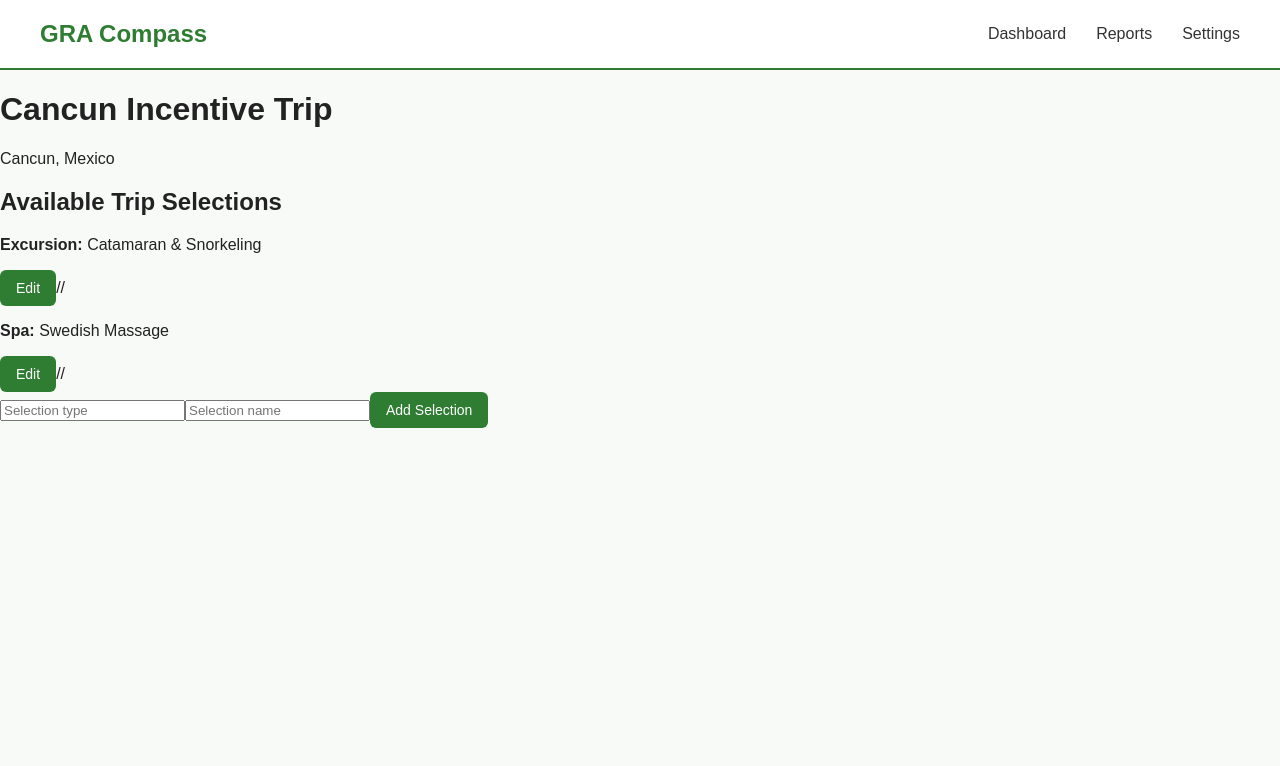
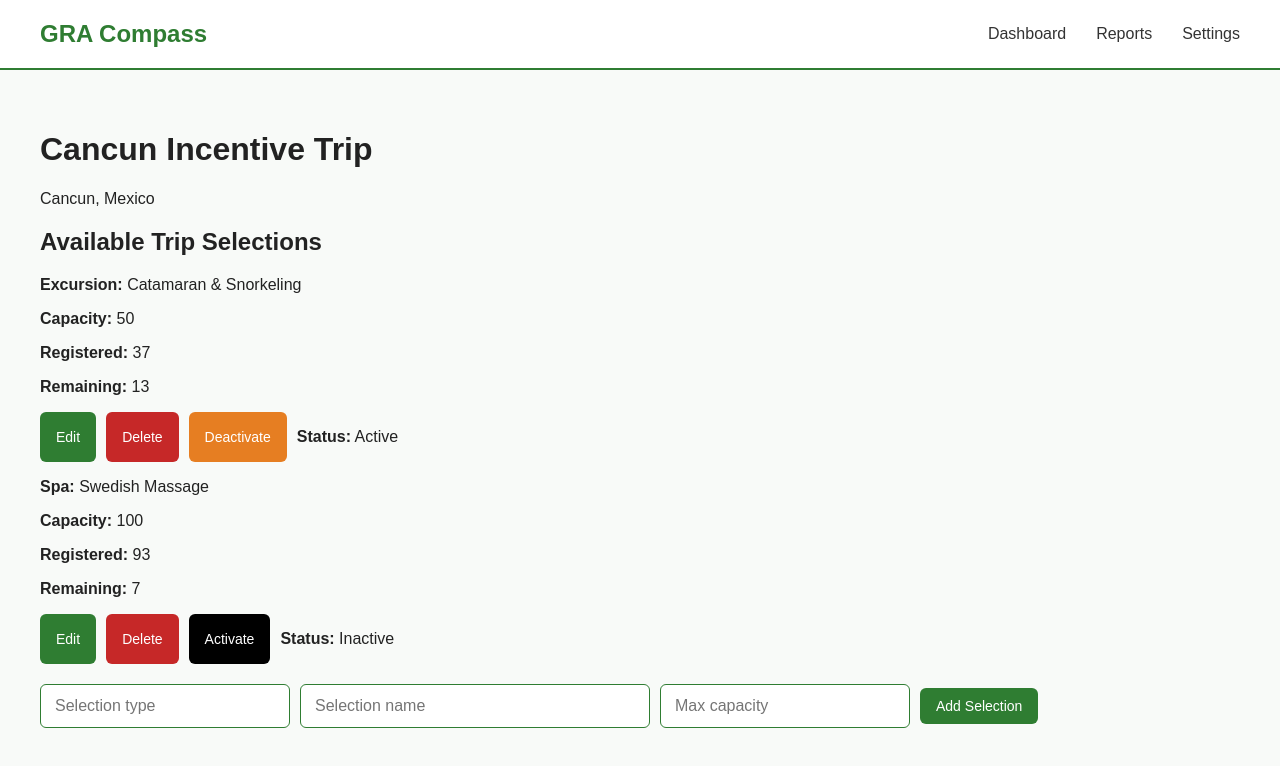
Before and after one commit to KenM66/gra-compass, a React (Vite) app in the folder gra-compass-react/: page /trips/1/manage in a window 1280 px wide. Shown: the top 766 px of the page. Built offline with nearby package versions, Linux system fonts and the light colour scheme.

Commit message:
Adjust trip management to include the adding, editing, deactivating trip selections.  Created a button on main dashboard page to add a trip.

```diff
--- a/gra-compass-react/src/components/Dashboard.css
+++ b/gra-compass-react/src/components/Dashboard.css
@@ -28,3 +28,18 @@
   overflow-x: auto;
   padding-bottom: 20px;
 }
+
+.create-trip-button {
+  margin-top: 20px;
+  padding: 10px 18px;
+  background-color: #2f7d32;
+  color: white;
+  border: none;
+  border-radius: 6px;
+  cursor: pointer;
+  font-size: 16px;
+}
+
+.create-trip-button:hover {
+  background-color: #256628;
+}
--- a/gra-compass-react/src/components/RegistrationCard.css
+++ b/gra-compass-react/src/components/RegistrationCard.css
@@ -12,6 +12,7 @@
 .registration-card:hover {
   transform: translateY(-3px);
   box-shadow: 0 4px 12px rgba(0, 0, 0, 0.12);
+  background-color: lightblue;
 }
 
 .registration-card h3 {
--- a/gra-compass-react/src/components/TripManagement.css
+++ b/gra-compass-react/src/components/TripManagement.css
@@ -11,3 +11,58 @@
 .trip-management-page button:hover {
   background-color: #256628;
 }
+
+.selection-actions {
+  display: flex;
+  gap: 10px;
+  margin-top: 10px;
+}
+.trip-management-page .delete-button {
+  background-color: #c62828;
+}
+
+.trip-management-page .delete-button:hover {
+  background-color: #a61f1f;
+}
+.add-selection-form {
+  display: flex;
+  gap: 10px;
+  margin-top: 20px;
+  align-items: center;
+}
+.add-selection-form input {
+  width: 250px;
+  padding: 12px 14px;
+  border: 1px solid #2f7d32;
+  border-radius: 6px;
+  font-size: 16px;
+}
+.add-selection-form input:nth-child(2) {
+  width: 350px;
+}
+
+.trip-management-page {
+  max-width: 1400px;
+  margin: 0 auto;
+  padding: 40px;
+}
+
+.selection-full {
+  font-weight: bold;
+  color: #c62828;
+}
+.trip-management-page .activate-button {
+  background-color: black;
+}
+
+.trip-management-page .activate-button:hover {
+  background-color: #256628;
+}
+
+.trip-management-page .deactivate-button {
+  background-color: #e67e22;
+}
+
+.trip-management-page .deactivate-button:hover {
+  background-color: #c96a16;
+}
--- a/gra-compass-react/src/data/mockTripSelections.js
+++ b/gra-compass-react/src/data/mockTripSelections.js
@@ -4,11 +4,17 @@ const selectionsByTrip = {
       id: 1,
       type: "Excursion",
       name: "Catamaran & Snorkeling",
+      maxCapacity: 50,
+      registeredCount: 37,
+      active: true,
     },
     {
       id: 2,
       type: "Spa",
       name: "Swedish Massage",
+      maxCapacity: 100,
+      registeredCount: 93,
+      active: false,
     },
   ],
 
@@ -17,6 +23,9 @@ const selectionsByTrip = {
       id: 3,
       type: "Excursion",
       name: "Glacier Cruise",
+      maxCapacity: 200,
+      registeredCount: 133,
+      active: true,
     },
   ],
 };
--- a/gra-compass-react/src/pages/Dashboard.jsx
+++ b/gra-compass-react/src/pages/Dashboard.jsx
@@ -8,6 +8,8 @@ const Dashboard = () => {
       <div className="dashboard-header">
         <h1>Trips</h1>
         <p>Select a trip to view and manage its registrations.</p>
+
+        <button className="create-trip-button">Create Trip</button>
       </div>
 
       <section className="trips-section">
--- a/gra-compass-react/src/pages/TripManagement.jsx
+++ b/gra-compass-react/src/pages/TripManagement.jsx
@@ -16,53 +16,128 @@ const TripManagement = () => {
   const [editingId, setEditingId] = useState(null);
   const [editType, setEditType] = useState("");
   const [editName, setEditName] = useState("");
+  const [newMaxCapacity, setNewMaxCapacity] = useState("");
+  const [editMaxCapacity, setEditMaxCapacity] = useState("");
 
   const handleAddSelection = () => {
-    if (!newType || !newName) {
+    if (!newType.trim() || !newName.trim()) {
+      alert("Selection type and name are required.");
+      return;
+    }
+
+    const capacity = newMaxCapacity ? Number(newMaxCapacity) : null;
+
+    if (capacity !== null && capacity < 1) {
+      alert("Max capacity must be at least 1.");
       return;
     }
 
     const newSelection = {
       id: Date.now(),
-      type: newType,
-      name: newName,
+      type: newType.trim(),
+      name: newName.trim(),
+      maxCapacity: capacity,
+      registeredCount: 0,
+      active: true,
     };
 
     setSelections([...selections, newSelection]);
 
     setNewType("");
     setNewName("");
+    setNewMaxCapacity("");
   };
-
   const handleEditClick = (selection) => {
     setEditingId(selection.id);
     setEditType(selection.type);
     setEditName(selection.name);
+    setEditMaxCapacity(selection.maxCapacity ?? "");
+  };
+  const handleDeleteSelection = (id) => {
+    const selection = selections.find((selection) => selection.id === id);
+
+    if ((selection.registeredCount ?? 0) > 0) {
+      alert(
+        `This selection cannot be deleted because ${selection.registeredCount} people are already registered for it.`,
+      );
+      return;
+    }
+
+    const confirmed = window.confirm(
+      "Are you sure you want to delete this selection?",
+    );
+
+    if (!confirmed) {
+      return;
+    }
+
+    const updatedSelections = selections.filter(
+      (selection) => selection.id !== id,
+    );
+
+    setSelections(updatedSelections);
   };
 
   const handleSaveEdit = (id) => {
+    if (!editType.trim() || !editName.trim()) {
+      alert("Selection type and name are required.");
+      return;
+    }
+    const currentSelection = selections.find(
+      (selection) => selection.id === id,
+    );
+
+    const newCapacity = editMaxCapacity ? Number(editMaxCapacity) : null;
+
+    if (
+      newCapacity !== null &&
+      newCapacity < (currentSelection.registeredCount ?? 0)
+    ) {
+      alert(
+        `Capacity cannot be lower than the ${currentSelection.registeredCount ?? 0} people already registered.`,
+      );
+      return;
+    }
+
     const updatedSelections = selections.map((selection) =>
       selection.id === id
         ? {
             ...selection,
             type: editType,
             name: editName,
+            maxCapacity: newCapacity,
           }
         : selection,
     );
 
     setSelections(updatedSelections);
     setEditingId(null);
+    setEditMaxCapacity("");
   };
   const handleCancelEdit = () => {
     setEditingId(null);
     setEditType("");
     setEditName("");
+    setEditMaxCapacity("");
   };
+  const handleToggleActive = (id) => {
+    const updatedSelections = selections.map((selection) =>
+      selection.id === id
+        ? {
+            ...selection,
+            active: !selection.active,
+          }
+        : selection,
+    );
+
+    setSelections(updatedSelections);
+  };
+
   return (
     <main className="trip-management-page">
       <h1>{trip?.name || "Trip Management"}</h1>
       <p>{trip?.destination}</p>
+
       <section>
         <h2>Available Trip Selections</h2>
 
@@ -75,31 +150,79 @@ const TripManagement = () => {
                   value={editType}
                   onChange={(event) => setEditType(event.target.value)}
                 />
-
                 <input
-                  type="text"
-                  value={editName}
-                  onChange={(event) => setEditName(event.target.value)}
+                  type="number"
+                  min="1"
+                  step="1"
+                  placeholder="Max capacity"
+                  value={editMaxCapacity}
+                  onChange={(event) => setEditMaxCapacity(event.target.value)}
                 />
-
+                <div className="selection-actions">
                   <button onClick={() => handleSaveEdit(selection.id)}>
                     Save
                   </button>
+
                   <button onClick={handleCancelEdit}>Cancel</button>
+                </div>
               </>
             ) : (
               <>
                 <p>
                   <strong>{selection.type}:</strong> {selection.name}
                 </p>
+                <p>
+                  <strong>Capacity:</strong>{" "}
+                  {selection.maxCapacity ?? "No limit"}
+                </p>
+                <p>
+                  <strong>Registered:</strong> {selection.registeredCount ?? 0}
+                </p>
 
-                <button onClick={() => handleEditClick(selection)}>Edit</button>
+                <p>
+                  <strong>Remaining:</strong>{" "}
+                  {selection.maxCapacity
+                    ? selection.maxCapacity - (selection.registeredCount ?? 0)
+                    : "No limit"}
+                </p>
+
+                {selection.maxCapacity &&
+                  (selection.registeredCount ?? 0) >= selection.maxCapacity && (
+                    <p className="selection-full">FULL</p>
+                  )}
+
+                <div className="selection-actions">
+                  <button
+                    className="edit-button"
+                    onClick={() => handleEditClick(selection)}
+                  >
+                    Edit
+                  </button>
+
+                  <button
+                    className="delete-button"
+                    onClick={() => handleDeleteSelection(selection.id)}
+                  >
+                    Delete
+                  </button>
+                  <button
+                    className={
+                      selection.active ? "deactivate-button" : "activate-button"
+                    }
+                    onClick={() => handleToggleActive(selection.id)}
+                  >
+                    {selection.active ? "Deactivate" : "Activate"}
+                  </button>
+                  <p>
+                    <strong>Status:</strong>{" "}
+                    {selection.active ? "Active" : "Inactive"}
+                  </p>
+                </div>
               </>
             )}
-            //
           </div>
         ))}
-
+        <div className="add-selection-form">
           <input
             type="text"
             placeholder="Selection type"
@@ -113,7 +236,17 @@ const TripManagement = () => {
             value={newName}
             onChange={(event) => setNewName(event.target.value)}
           />
+
+          <input
+            type="number"
+            min="1"
+            placeholder="Max capacity"
+            value={newMaxCapacity}
+            onChange={(event) => setNewMaxCapacity(event.target.value)}
+          />
+
           <button onClick={handleAddSelection}>Add Selection</button>
+        </div>
       </section>
     </main>
   );
```
Lines whose indentation alone changed are shown as unchanged.
